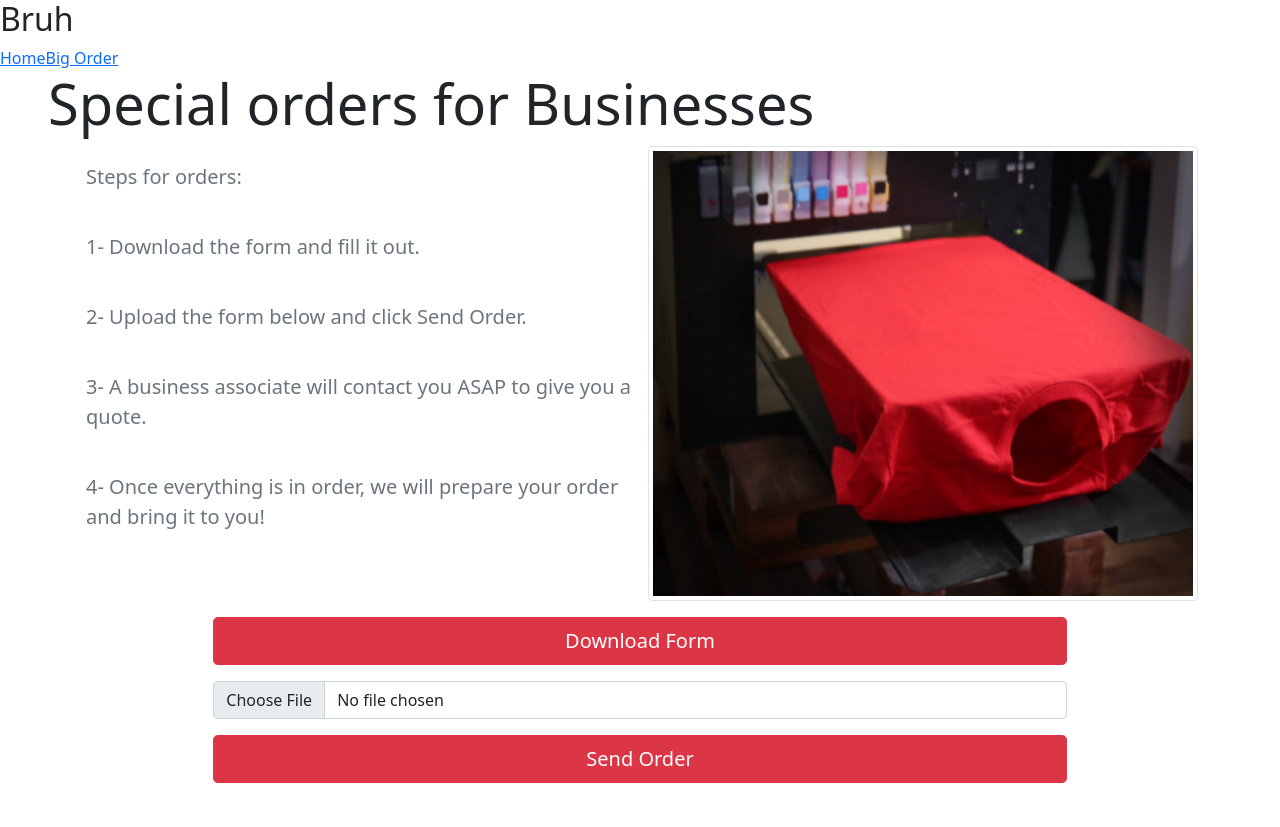
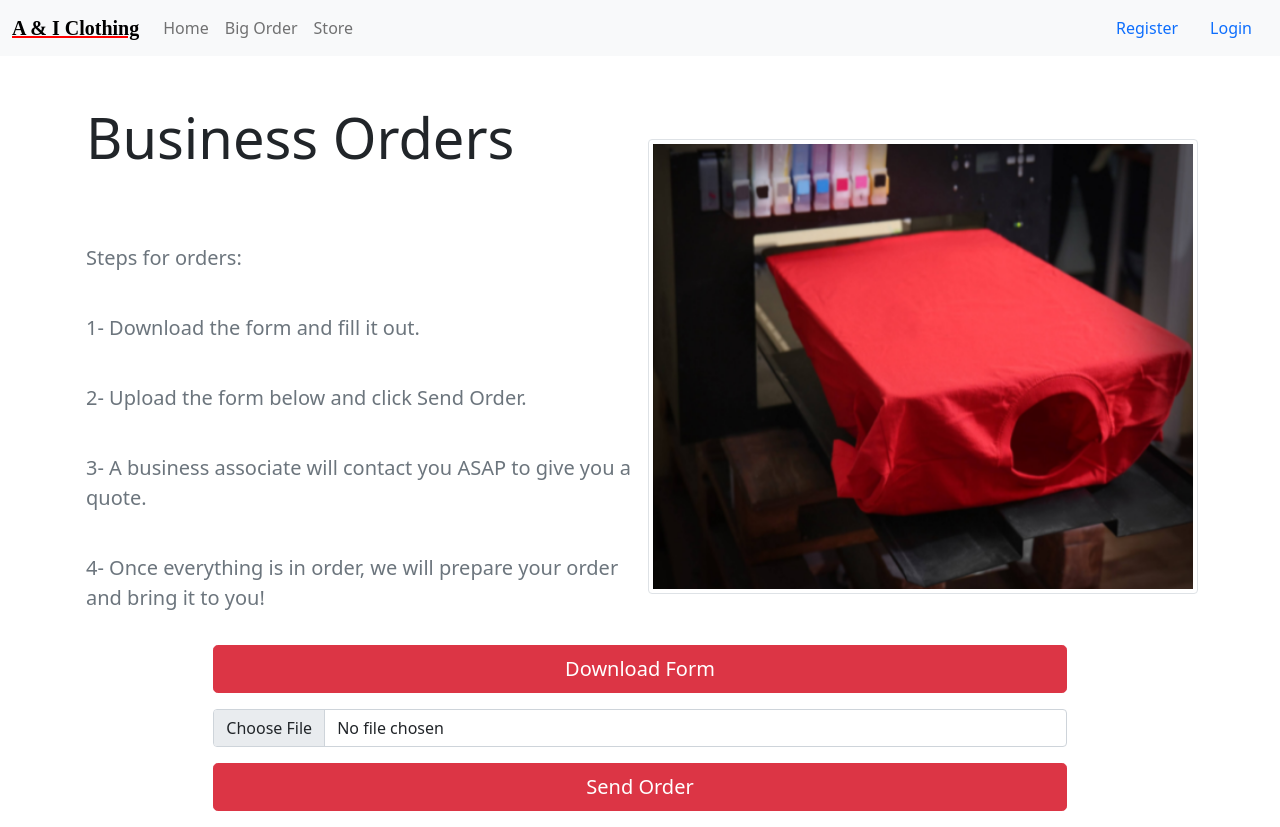
Before and after one commit to SmoothWin/A-and-I-Clothing_frontend, a Next.js app: page /bigorder in a window 1280 px wide. Before the commit the page ends 800 px from the top, so only its background shows below. Built offline with nearby package versions, Linux system fonts and the light colour scheme.

Commit message:
NavBar completed

```diff
--- a/components/Bootstrap.js
+++ b/components/Bootstrap.js
@@ -1,9 +1,7 @@
 export default function BootstrapJS(){
     return(
         <>
-        <script async src="https://code.jquery.com/jquery-3.3.1.slim.min.js" integrity="sha384-q8i/X+965DzO0rT7abK41JStQIAqVgRVzpbzo5smXKp4YfRvH+8abtTE1Pi6jizo" crossOrigin="anonymous"></script>
-        <script async src="https://cdnjs.cloudflare.com/ajax/libs/popper.js/1.14.7/umd/popper.min.js" integrity="sha384-UO2eT0CpHqdSJQ6hJty5KVphtPhzWj9WO1clHTMGa3JDZwrnQq4sF86dIHNDz0W1" crossOrigin="anonymous"></script>
-        <script async src="https://stackpath.bootstrapcdn.com/bootstrap/4.3.1/js/bootstrap.min.js" integrity="sha384-JjSmVgyd0p3pXB1rRibZUAYoIIy6OrQ6VrjIEaFf/nJGzIxFDsf4x0xIM+B07jRM" crossOrigin="anonymous"></script>
+            <script async src="https://cdn.jsdelivr.net/npm/bootstrap@5.1.3/dist/js/bootstrap.bundle.min.js" integrity="sha384-ka7Sk0Gln4gmtz2MlQnikT1wXgYsOg+OMhuP+IlRH9sENBO0LRn5q+8nbTov4+1p" crossOrigin="anonymous"></script>
         </>
     )
 }
--- a/components/Navbar.js
+++ b/components/Navbar.js
@@ -2,10 +2,31 @@ import Link from 'next/link'
 
 export default function Navbar(){
     return(
-        <nav>
-            <h2>Bruh</h2>
-            <Link href="/"><a>Home</a></Link>
-            <Link href="/bigorder"><a>Big Order</a></Link>
-        </nav>
-    );
+            <nav className="navbar navbar-expand-sm navbar-light bg-light">
+                <div className="container-fluid">
+                    <a className="navbar-brand" style={{color:"black", fontWeight:"bold", fontFamily:"\"Times New Roman\", Times, serif", textDecorationLine:"underline", textDecorationColor:"red"}}>A & I Clothing</a>
+                    <button className="navbar-toggler" type="button" data-bs-toggle="collapse" data-bs-target="#mynavbar">
+                        <span className="navbar-toggler-icon"/>
+                    </button>
+                    <div className="collapse navbar-collapse" id="mynavbar">
+                        <ul className="navbar-nav me-auto">
+                            <li className="nav-item">
+                                <Link href="/"><a className="nav-link">Home</a></Link>
+                            </li>
+                            <li className="nav-item">
+                                <Link href="/bigorder"><a className="nav-link">Big Order</a></Link>
+                            </li>
+                            <li className="nav-item">
+                                <Link href="/store"><a className="nav-link">Store</a></Link>
+                            </li>
+                        </ul>
+                        <form className="d-flex">
+                            <Link href="/store"><a className="nav-link">Register</a></Link>
+                            <Link href="/store"><a className="nav-link">Login</a></Link>
+
+                        </form>
+                    </div>
+                </div>
+            </nav>
+    )
 }
--- a/pages/bigorder.js
+++ b/pages/bigorder.js
@@ -34,9 +34,14 @@ export default function Bigorder(){
             <BootstrapJS/>
         </Head>
         <Navbar/>
-        <h2 className="display-4 col-10 mx-5 text-center text-sm-start">Special orders for Businesses</h2>
-        <div className="container-sm d-flex flex-column flex-md-row">
+            <br/>
+            <br/>
+            <div className="container-sm">
+        <div className="d-flex flex-column flex-md-row">
             <div className="col-12 col-md-6 mx-1">
+                <h2 className="display-4 col-10 mx-6 text-sm-start">Business Orders</h2>
+                <br/>
+                <br/>
                 <p className="text-secondary pt-3 fs-5">Steps for orders:</p>
                 <p className="text-secondary pt-4 fs-5">1- Download the form and fill it out.</p>
                 <p className="text-secondary pt-4 fs-5">2- Upload the form below and click Send Order.</p>
@@ -46,7 +51,7 @@ export default function Bigorder(){
             </div>
                 <img className="img-thumbnail h-25 w-50 mt-auto mb-auto mx-auto" src="/image.png"/>
         </div>
-
+            </div>
 
         <div className="col-12 col-sm-8 col-md-10 col-lg-8 d-flex flex-column mx-auto justify-content-around">
             <a className="col-12 mt-3 btn btn-danger btn-lg" href="/bigorder_template.csv" download> Download Form</a>
--- /dev/null
+++ b/pages/store.js
@@ -0,0 +1,2 @@
+export default function Navbar(){
+    return(<><Navbar/><h2>Store</h2></>)}
```
Also changed, not shown: public/Logo.png (added).
